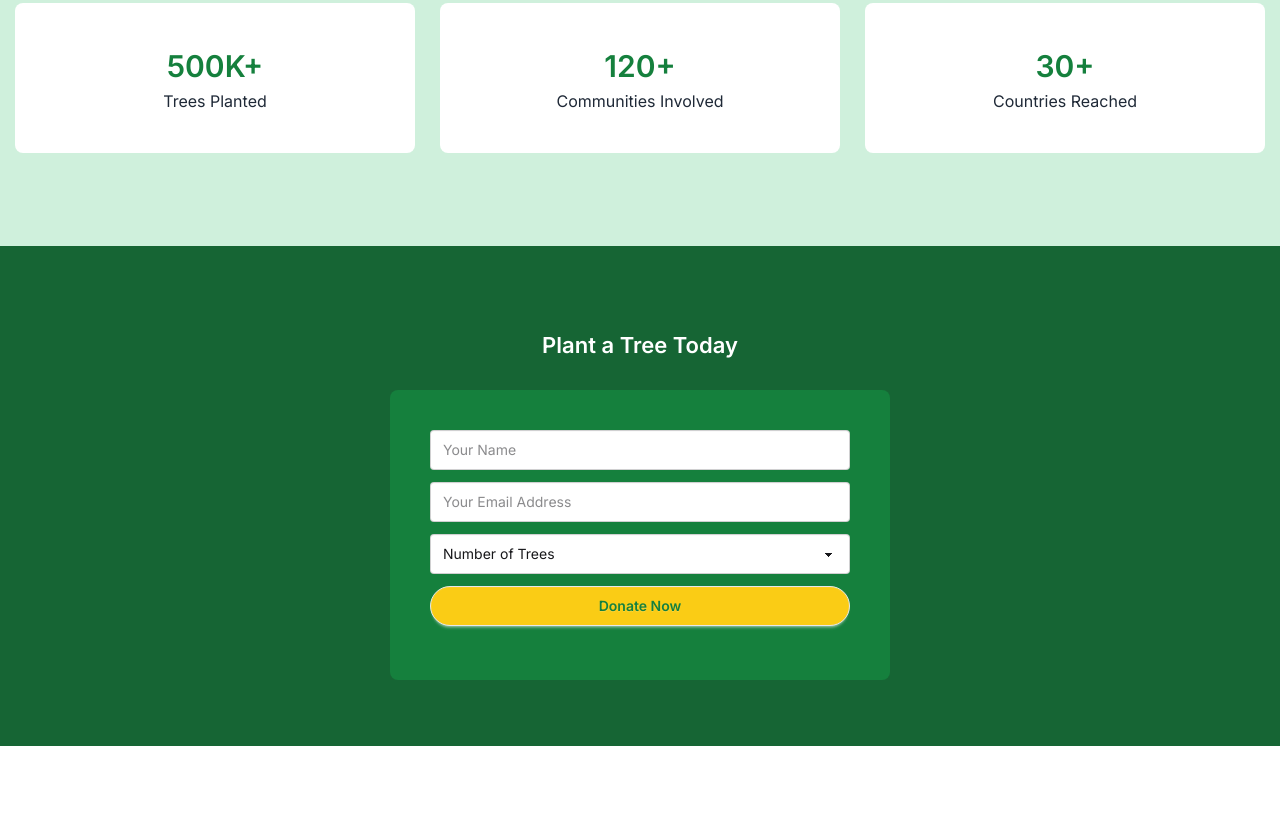
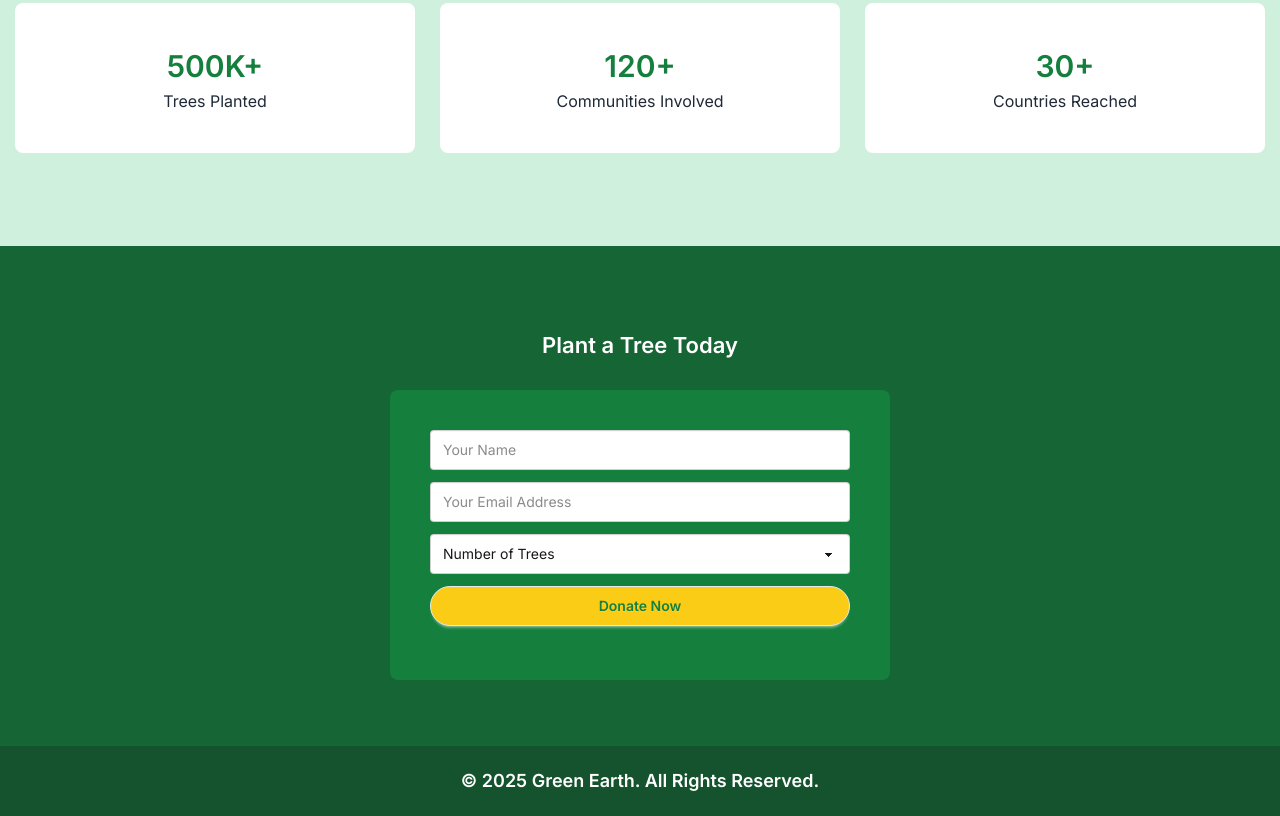
Before and after one commit to Minhajur-stuck/A6, a plain HTML site: page index.html in a window 1280 px wide. Shown: the part 1443-2259 px from the top of the page. Before the commit the page ends 2189 px from the top, so only its background shows below. Drawn offline with nearby package versions, Linux system fonts and the light colour scheme; no server answers.

Commit message:
Added footer section

```diff
--- a/index.html
+++ b/index.html
@@ -146,6 +146,12 @@
       </div>
     </div>
   </section>
+
+  <footer class="h-[70px] flex justify-center items-center bg-[#14532D]">
+    <div class="text-white font-semibold text-[18px]">
+      © 2025 Green Earth. All Rights Reserved.
+    </div>
+  </footer>
   <script src="script.js"></script>
 </body>
 </html>
```
